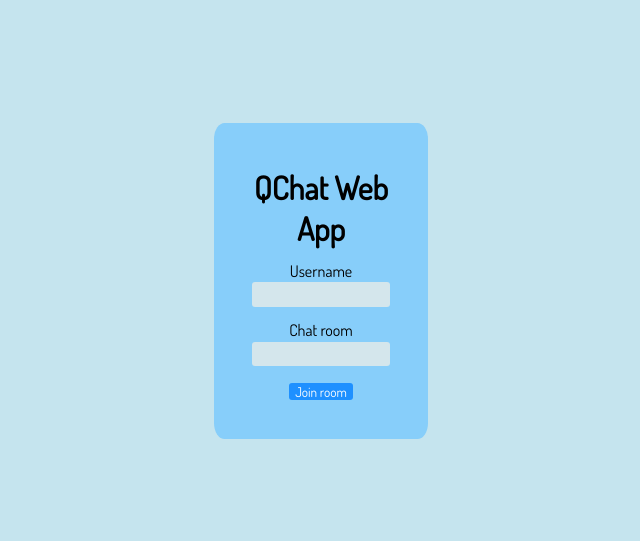
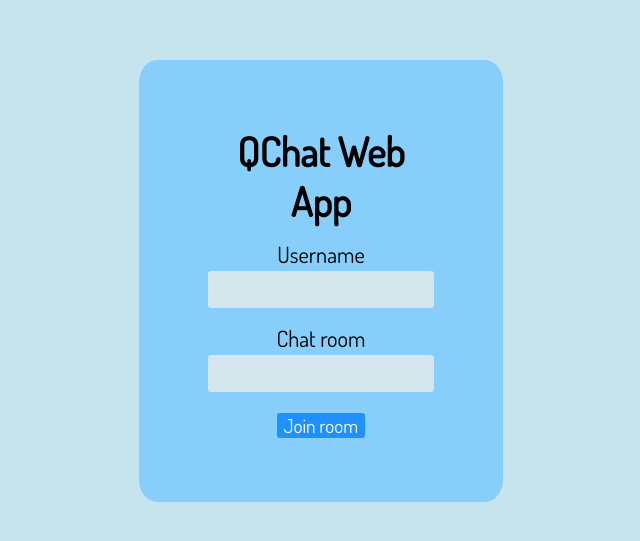
Before and after one commit to quilq/q-chat, a website: page public/index.html in a window 1280 px wide. Shown: the part 119-660 px from the top of the page, without its empty margins (319-959 px from the left). Drawn offline with Linux system fonts and the light colour scheme.

Commit message:
update font size

```diff
--- a/public/chatroom/chat.css
+++ b/public/chatroom/chat.css
@@ -33,6 +33,7 @@ form{
 form input {
     flex-grow: 9;
     padding-left: 1%;
+    font-size: 100%;
 }
 
 form button {
@@ -41,6 +42,7 @@ form button {
     border-width: 0;
     margin-left: 1%;
     padding: 1% 0%;
+    font-size: 100%;
 }
 
 ul{
--- a/public/style.css
+++ b/public/style.css
@@ -16,12 +16,13 @@ form > div{
     flex-direction: column;
     background-color: lightskyblue;
     border-radius: 5%;
-    padding: 3% 1%;
+    padding: 5% 5%;
 }
 
 h1{
-    margin: 3%;
+    margin: 1%;
     text-align: center;
+    font-size: 250%;
 }
 
 .username{
@@ -29,6 +30,7 @@ h1{
     flex-direction: column;
     align-items: center;
     margin: 6% 0%;
+    font-size: 140%;
 }
 
 .chatroom{
@@ -36,6 +38,7 @@ h1{
     flex-direction: column;
     align-items: center;
     margin: 3% 0%;
+    font-size: 140%;
 }
 
 input{
@@ -44,6 +47,7 @@ input{
     background-color: rgb(212, 230, 236);
     padding: 2%;
     margin: 1%;
+    font-size: 100%;
 }
 
 input:hover, input:focus{
@@ -62,6 +66,7 @@ button{
     color: white;
     border-radius: 3px;
     padding: 0% 3%;
+    font-size: 120%;
 }
 
 button:hover{
```
